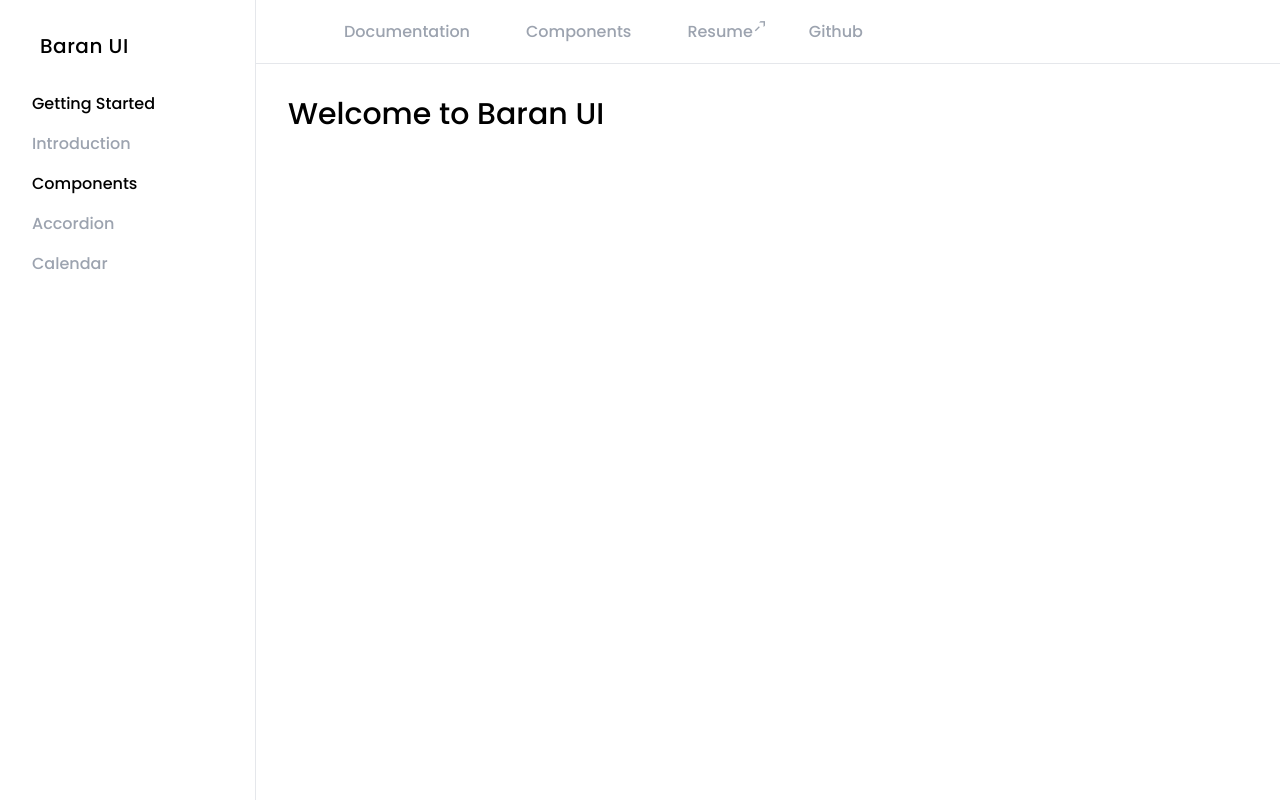
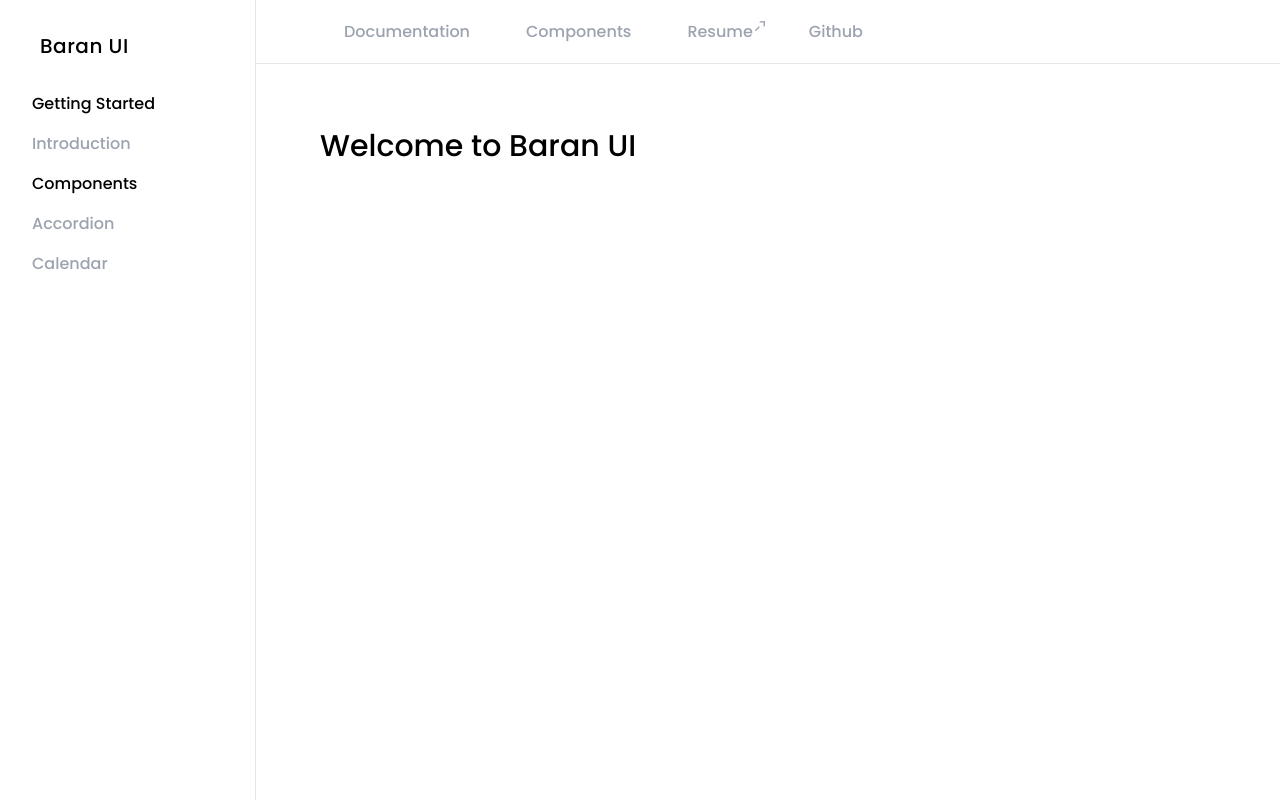
Before and after one commit to phscloq/ui-library, a Next.js app: page / in a window 1280 px wide. Built offline with nearby package versions, Linux system fonts and the light colour scheme.

Commit message:
Refactor layout component and add theme support

```diff
--- a/src/app/layout.tsx
+++ b/src/app/layout.tsx
@@ -1,16 +1,17 @@
 import type { Metadata } from 'next'
-import { Inter } from 'next/font/google'
 import { poppins } from './ui/fonts';
 import './globals.css'
 import { Analytics } from '@vercel/analytics/react';
+import { SpeedInsights } from '@vercel/speed-insights/next';
 import Navbar from './lib/Navbar';
 import LeftNavbar from './lib/Left-Nav';
-
+import {PagesProvider, ThemeProvider} from './context';
+import ThemedDiv from './utils/ThemedDiv';
 export const metadata: Metadata = {
   title: 'Create Next App',
   description: 'Generated by create next app',
 }
-
+{``}
 export default function RootLayout({
   children,
 }: {
@@ -18,17 +19,28 @@ export default function RootLayout({
 }) {
   return (
     <html lang="en">
-      <body className={poppins.className}>
-      <div className="flex h-screen">
+
+      <body className={`${poppins.className} flex`}>
+      <ThemeProvider>
+        <PagesProvider>
+
       <LeftNavbar />
-      <div className="flex flex-col flex-1 overflow-hidden">
-        <Navbar />
-        <main className="flex-1 overflow-x-hidden overflow-y-auto">
-          {children}
-        </main>
-      </div>
-    </div>
-              <Analytics />
+
+       <div className='flex flex-col w-full'>
+
+          <Navbar />
+
+        <ThemedDiv>{/*  I used a component
+          because when i used div here
+          dark/light theme wouldn't apply to all of the page. */}
+        {children}
+        </ThemedDiv>
+       </div>
+       </PagesProvider>
+
+    </ThemeProvider>
+    <SpeedInsights />
+   <Analytics />
 </body>
     </html>
   )
```
